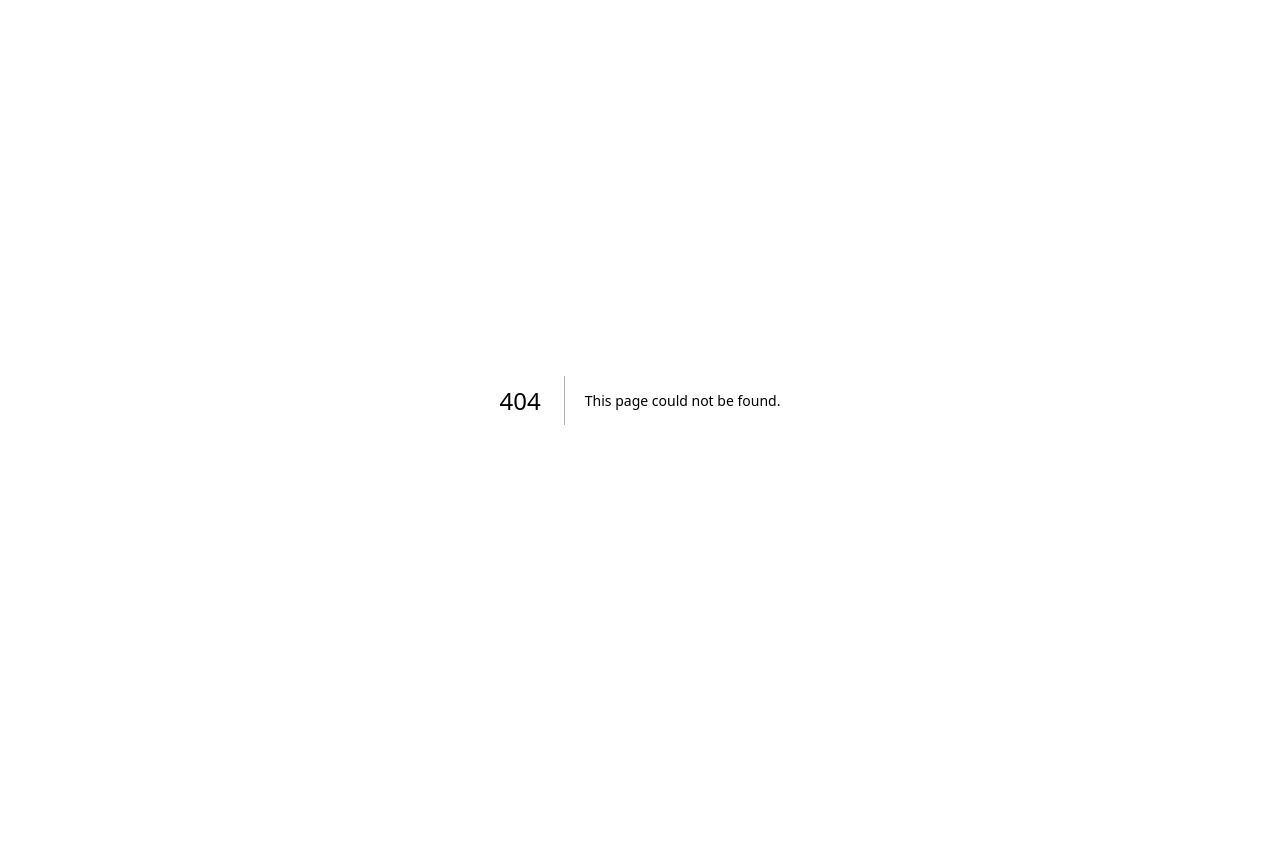
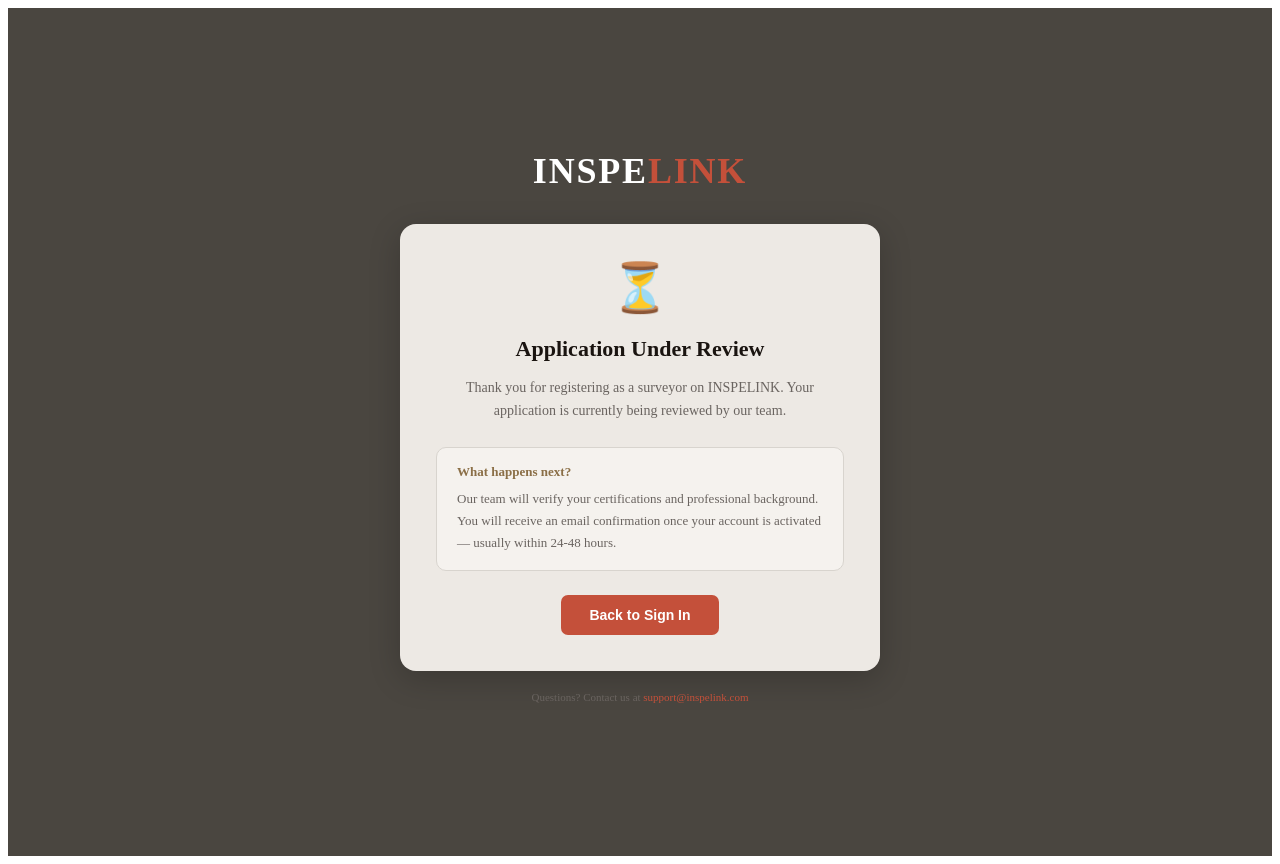
Before and after one commit to surveybaja-source/SurveyLink., a Next.js app: page /pending in a window 1280 px wide. Before the commit this address had no page. Before the commit the page ends 800 px from the top, so only its background shows below. Built offline with nearby package versions, Linux system fonts and the light colour scheme; no server answers.

Commit message:
Add Pending page for application review status

```diff
--- /dev/null
+++ b/app/pending/page.js
@@ -0,0 +1,42 @@
+'use client'
+import { useRouter } from 'next/navigation'
+import { supabase } from '../../lib/supabase'
+
+export default function Pending() {
+  const router = useRouter()
+
+  return (
+    <div style={{background:'#4a4640',minHeight:'100vh',display:'flex',alignItems:'center',justifyContent:'center',padding:24}}>
+      <div style={{width:'100%',maxWidth:480,textAlign:'center'}}>
+
+        <div style={{marginBottom:32}}>
+          <div style={{color:'#fff',fontWeight:900,fontSize:36,letterSpacing:'0.05em'}}>
+            INSPE<span style={{color:'#C4503A'}}>LINK</span>
+          </div>
+        </div>
+
+        <div style={{background:'#EDE9E4',borderRadius:16,padding:36,boxShadow:'0 8px 32px rgba(0,0,0,0.2)'}}>
+          <div style={{fontSize:48,marginBottom:20}}>⏳</div>
+          <h2 style={{color:'#1a1410',fontWeight:800,fontSize:22,marginBottom:12,marginTop:0}}>Application Under Review</h2>
+          <p style={{color:'#6a6460',fontSize:14,lineHeight:1.7,marginBottom:24}}>
+            Thank you for registering as a surveyor on INSPELINK. Your application is currently being reviewed by our team.
+          </p>
+          <div style={{background:'#f5f2ee',border:'1px solid #d8d4ce',borderRadius:10,padding:'16px 20px',marginBottom:24,textAlign:'left'}}>
+            <div style={{color:'#8B6F47',fontWeight:700,fontSize:13,marginBottom:8}}>What happens next?</div>
+            <div style={{color:'#6a6460',fontSize:13,lineHeight:1.7}}>
+              Our team will verify your certifications and professional background. You will receive an email confirmation once your account is activated — usually within 24-48 hours.
+            </div>
+          </div>
+          <button onClick={()=>supabase.auth.signOut().then(()=>router.push('/auth'))}
+            style={{background:'#C4503A',color:'#fff',border:'none',borderRadius:7,padding:'12px 28px',cursor:'pointer',fontWeight:700,fontSize:14}}>
+            Back to Sign In
+          </button>
+        </div>
+
+        <p style={{color:'#6a6460',fontSize:11,marginTop:20}}>
+          Questions? Contact us at <span style={{color:'#C4503A'}}>support@inspelink.com</span>
+        </p>
+      </div>
+    </div>
+  )
+}
```
